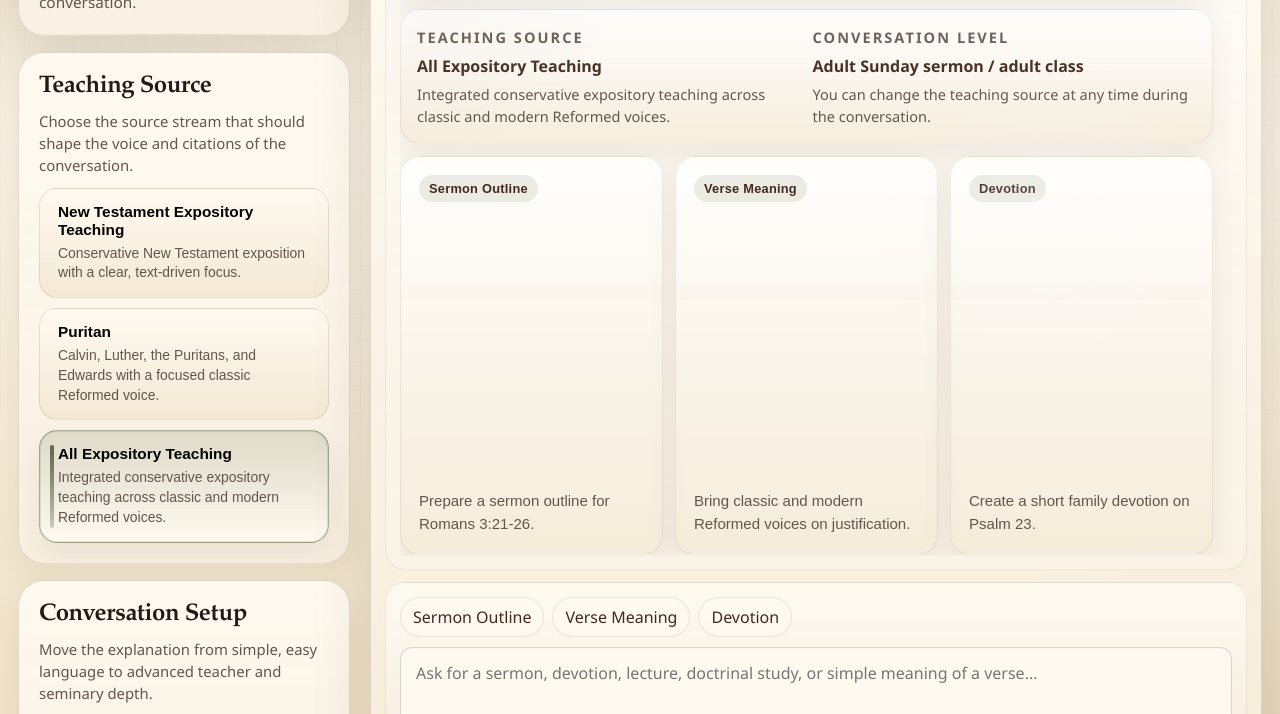
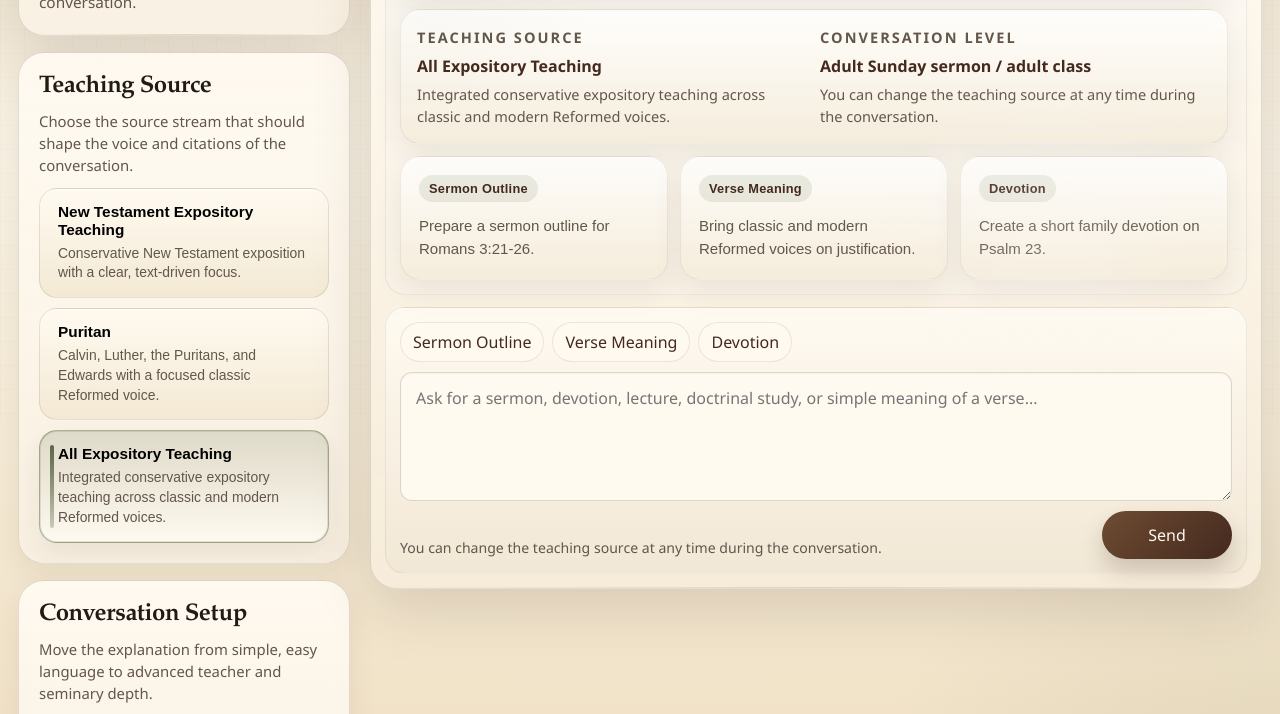
Before and after one commit to Drhany77/expository-bible-teaching, a website: page public/index.html in a window 1280 px wide. Shown: the part 379-1093 px from the top of the page. Drawn offline with Linux system fonts and the light colour scheme; no server answers.

Commit message:
Collapse artificial empty-state height

```diff
--- a/public/app.js
+++ b/public/app.js
@@ -798,6 +798,7 @@
 const starterRow = document.querySelector('.starter-row');
 const sendButton = document.getElementById('sendButton');
 const chatPanel = document.querySelector('.chat-panel');
+const appShell = document.querySelector('.app-shell');
 
 init();
 
@@ -1007,6 +1008,7 @@
 
   const showIntroState = state.messages.length === 1 && state.messages[0].role === 'assistant';
   chatPanel.classList.toggle('is-empty', showIntroState);
+  appShell.classList.toggle('is-empty-state', showIntroState);
 
   state.messages.forEach((message) => {
     const fragment = messageTemplate.content.cloneNode(true);
--- a/public/styles.css
+++ b/public/styles.css
@@ -67,6 +67,11 @@
   align-items: stretch;
 }
 
+.app-shell.is-empty-state {
+  min-height: auto;
+  align-items: start;
+}
+
 .sidebar,
 .main-column {
   display: flex;
@@ -87,6 +92,11 @@
 .main-column {
   min-width: 0;
   min-height: calc(100vh - 36px);
+}
+
+.app-shell.is-empty-state .sidebar,
+.app-shell.is-empty-state .main-column {
+  min-height: auto;
 }
 
 .brand-card,
@@ -519,6 +529,10 @@
     linear-gradient(180deg, rgba(255, 250, 241, 0.96), rgba(246, 236, 218, 0.92));
 }
 
+.chat-panel.is-empty {
+  flex: 0 0 auto;
+}
+
 .conversation-shell {
   position: relative;
   padding: 14px;
@@ -529,6 +543,10 @@
   flex: 1;
   display: flex;
   min-height: 0;
+}
+
+.chat-panel.is-empty .conversation-shell {
+  flex: 0 0 auto;
 }
 
 .conversation-shell::before {
@@ -558,12 +576,21 @@
   gap: 12px;
 }
 
+.chat-panel.is-empty .message-list.show-intro {
+  overflow: visible;
+}
+
 .intro-layout {
   display: grid;
   grid-template-rows: auto minmax(0, 1fr);
   gap: 12px;
   flex: 1;
   min-height: 0;
+}
+
+.chat-panel.is-empty .intro-layout {
+  grid-template-rows: auto auto;
+  flex: 0 0 auto;
 }
 
 .intro-overview {
@@ -651,6 +678,11 @@
   grid-auto-rows: minmax(0, 1fr);
 }
 
+.chat-panel.is-empty .intro-grid {
+  min-height: auto;
+  grid-auto-rows: auto;
+}
+
 .intro-card {
   display: flex;
   flex-direction: column;
@@ -668,6 +700,12 @@
   box-shadow: var(--shadow-soft);
   cursor: pointer;
   transition: transform 160ms ease, border-color 160ms ease, box-shadow 160ms ease;
+}
+
+.chat-panel.is-empty .intro-card {
+  justify-content: flex-start;
+  height: auto;
+  min-height: 116px;
 }
 
 .intro-card:hover {
```
